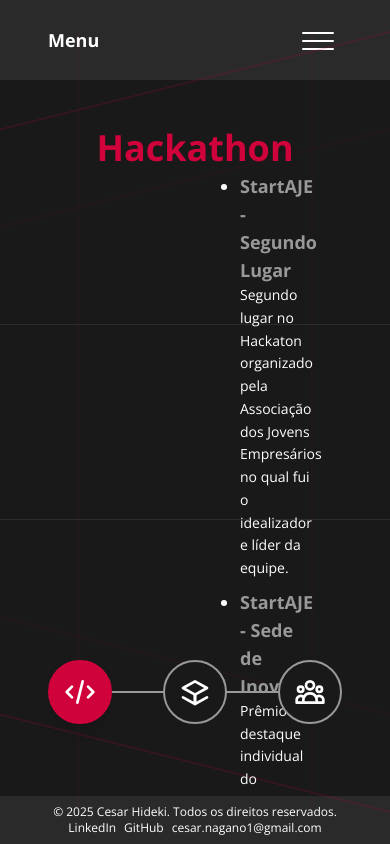
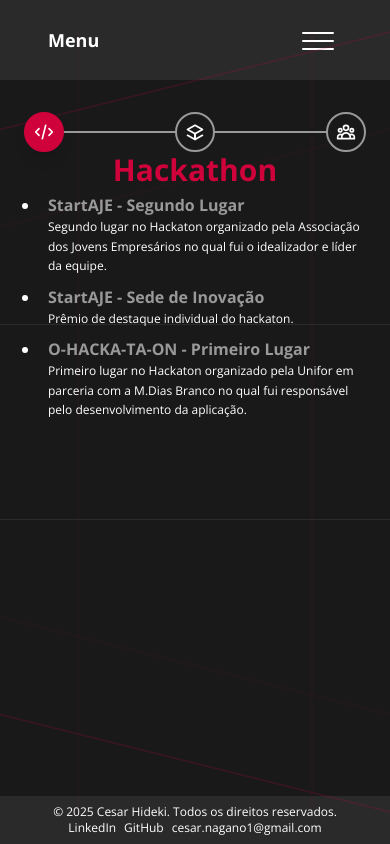
Before and after one commit to chidekina/chidekina-portfolio, a React (Vite) app: page /experiences in a window 390 px wide. Built offline with nearby package versions, Linux system fonts and the light colour scheme.

Commit message:
versao mobile 0.1

```diff
--- a/src/components/Container/index.jsx
+++ b/src/components/Container/index.jsx
@@ -2,16 +2,13 @@ import useWindowSize from "../../hooks/useWindowSize";
 
 const Container = ({ children, flexDirection = "flex-col", gap = "gap-0" }) => {
     const { width, height } = useWindowSize();
-    // Definir breakpoints para mobile
     const isMobile = width < 768;
-    // Proporções para linhas
     const svgW = isMobile ? 400 : 1920;
     const svgH = isMobile ? 800 : 1080;
     const w = isMobile ? (width || svgW) : '100vw';
     const h = isMobile ? (height || svgH) : '100vh';
     return (
         <div className="h-screen w-full bg-primary text-white relative overflow-hidden md:overflow-hidden overflow-y-auto">
-            {/* SVG fixo para desktop, responsivo para mobile */}
             {!isMobile && (
                 <svg
                     className="fixed top-0 left-0 w-screen h-screen pointer-events-none z-0"
--- a/src/components/ExperienceIcons/index.jsx
+++ b/src/components/ExperienceIcons/index.jsx
@@ -1,6 +1,29 @@
 const ExperienceIcons = ({ list, onClick, step }) => {
     return (
-        <div className="fixed bottom-30 left-1/2 transform -translate-x-1/2 w-full max-w-2xl z-50">
+        <>
+            <div className="block md:hidden w-full max-w-2xl z-50 flex justify-center mb-8">
+                <div className="relative flex items-center justify-between px-4 w-full">
+                    <div className="absolute top-1/2 left-4 right-4 h-0.5 bg-tertiary transform -translate-y-1/2 z-0"></div>
+                    {list.map((item, index) => (
+                        <div key={index} className="relative z-10">
+                            <button
+                                onClick={() => onClick(index)}
+                                className={`flex items-center justify-center w-10 h-10 rounded-full border-2 transition-all duration-300 hover:scale-110 ${index === step
+                                    ? 'bg-accent border-accent text-white shadow-lg'
+                                    : 'bg-primary border-tertiary text-white hover:border-accent'
+                                    }`}
+                            >
+                                <img
+                                    src={item.path}
+                                    alt={item.title}
+                                    className="w-5 h-5"
+                                />
+                            </button>
+                        </div>
+                    ))}
+                </div>
+            </div>
+            <div className="hidden md:block fixed bottom-30 left-1/2 transform -translate-x-1/2 w-full max-w-2xl z-50">
                 <div className="relative flex items-center justify-between px-12">
                     <div className="absolute top-1/2 left-12 right-12 h-0.5 bg-tertiary transform -translate-y-1/2 z-0"></div>
                     {list.map((item, index) => (
@@ -22,6 +45,7 @@ const ExperienceIcons = ({ list, onClick, step }) => {
                     ))}
                 </div>
             </div>
+        </>
     );
 }
 
--- a/src/components/ExperiencesList/index.jsx
+++ b/src/components/ExperiencesList/index.jsx
@@ -1,7 +1,7 @@
 import { useEffect, useState } from "react";
 
 const ExperiencesList = ({ list, step }) => {
-    const [fadeState, setFadeState] = useState('in'); // 'in' | 'out'
+    const [fadeState, setFadeState] = useState('in');
     const [displayedStep, setDisplayedStep] = useState(step);
 
     useEffect(() => {
@@ -10,7 +10,7 @@ const ExperiencesList = ({ list, step }) => {
             const timeout = setTimeout(() => {
                 setDisplayedStep(step);
                 setFadeState('in');
-            }, 300); // tempo do fade-out
+            }, 300);
             return () => clearTimeout(timeout);
         }
     }, [step, displayedStep]);
@@ -19,13 +19,13 @@ const ExperiencesList = ({ list, step }) => {
 
     return (
         <div className={`text-center mb-6 transition-opacity duration-300 ${fadeState === 'in' ? 'opacity-100' : 'opacity-0'}`}>
-            <h2 className="text-4xl font-bold mb-4 text-accent">{currentCategory.title}</h2>
-            <div className="text-lg leading-relaxed max-w-4xl mx-auto px-4 min-h-24 flex items-center justify-center">
-                <ul className="flex flex-col w-full max-w-4xl space-y-3 pt-1 text-center list-disc pl-40 gap-2">
+            <h2 className="text-3xl md:text-4xl font-bold mb-4 text-accent">{currentCategory.title}</h2>
+            <div className="text-base md:text-lg leading-relaxed max-w-4xl mx-auto px-2 md:px-4 min-h-24 flex items-center justify-center">
+                <ul className="flex flex-col w-full max-w-4xl space-y-3 pt-1 text-center list-disc pl-6 md:pl-40 gap-2">
                     {currentCategory.experiences.map(achievement => (
-                        <li key={achievement.id} className="text-left">
-                            <div className="font-bold text-tertiary text-lg mb-1">{achievement.name}</div>
-                            <div className="text-white leading-relaxed text-sm">{achievement.description}</div>
+                        <li key={achievement.id} className="text-left px-2 md:px-0">
+                            <div className="font-bold text-tertiary text-base md:text-lg mb-1">{achievement.name}</div>
+                            <div className="text-white leading-relaxed text-xs md:text-sm">{achievement.description}</div>
                         </li>
                     ))}
                 </ul>
--- a/src/components/Header/index.jsx
+++ b/src/components/Header/index.jsx
@@ -5,11 +5,9 @@ const Header = () => {
     const [open, setOpen] = useState(false);
     return (
         <header className="bg-secondary px-12 py-4 text-white flex items-center justify-between">
-            {/* Desktop Nav */}
             <div className="hidden md:block w-full">
                 <NavMenuHeader />
             </div>
-            {/* Mobile Hamburger */}
             <div className="md:hidden w-full flex items-center justify-between">
                 <span className="font-bold text-lg">Menu</span>
                 <button
@@ -17,7 +15,6 @@ const Header = () => {
                     onClick={() => setOpen(!open)}
                     aria-label="Abrir menu"
                 >
-                    {/* Animated Hamburger Icon */}
                     <span className="relative w-8 h-8 flex items-center justify-center">
                         <span className={`block absolute h-0.5 w-8 bg-white rounded transition-all duration-300 ease-in-out ${open ? 'rotate-45 top-4' : 'top-2'}`}></span>
                         <span className={`block absolute h-0.5 w-8 bg-white rounded transition-all duration-300 ease-in-out ${open ? 'opacity-0' : 'top-4'}`}></span>
@@ -25,11 +22,9 @@ const Header = () => {
                     </span>
                 </button>
             </div>
-            {/* Mobile Menu Overlay */}
             {open && (
                 <div className="fixed inset-0 bg-gradient-to-br from-black/30 via-black/10 to-transparent z-50 flex flex-col items-center justify-center backdrop-blur-sm transition-all duration-300" onClick={() => setOpen(false)}>
                     <div className="bg-secondary rounded-xl p-8 w-4/5 max-w-xs shadow-lg animate-fade-in-up flex flex-col items-center" onClick={e => e.stopPropagation()}>
-                        {/* Menu vertical mobile */}
                         <nav className="flex flex-col gap-2 w-full items-center">
                             <NavMenuHeader mobile vertical />
                         </nav>
@@ -39,7 +34,6 @@ const Header = () => {
                     </div>
                 </div>
             )}
-            {/* Animations */}
             <style>{`
                 @keyframes fade-in-up {
                     0% { opacity: 0; transform: translateY(30px); }
--- a/src/pages/About/index.jsx
+++ b/src/pages/About/index.jsx
@@ -28,18 +28,18 @@ const About = () => {
         });
     }, []);
     return (
-        <Container flexDirection="flex-row">
-            <div className="pl-18 py-12 w-1/3">
+        <Container flexDirection="flex-col md:flex-row">
+            <div className="w-full md:w-1/3 flex justify-center items-center py-8 md:py-12">
                 <img
-                    className={`w-sm rounded-full border-solid border-4 border-accent h-fit transition-all duration-700 ease-out hover:scale-105 hover:shadow-2xl hover:border-white ${showPhoto
+                    className={`w-40 h-40 md:w-sm md:h-auto rounded-full border-solid border-4 border-accent transition-all duration-700 ease-out hover:scale-105 hover:shadow-2xl hover:border-white ${showPhoto
                         ? 'transform translate-x-0 opacity-100'
                         : 'transform -translate-x-full opacity-0'
                         }`}
                     src={photo}
                     alt="Foto palestrando" />
             </div>
-            <div className="flex flex-col justify-center items-center px-10 gap-8 text-center w-2/3">
-                <h1 className={`text-[1.3rem] font-bold text-accent transition-all duration-700 ease-out ${showTitle
+            <div className="w-full md:w-2/3 flex flex-col justify-center items-center px-4 md:px-10 gap-6 md:gap-8 text-center">
+                <h1 className={`text-xl md:text-[1.3rem] font-bold text-accent transition-all duration-700 ease-out ${showTitle
                     ? 'transform translate-y-0 opacity-100'
                     : 'transform translate-y-8 opacity-0'
                     }`}>
@@ -57,7 +57,7 @@ const About = () => {
                     }`}>
                     Explore meu portfólio para conhecer meus projetos e como posso contribuir para o seu próximo desafio!
                 </p>
-                <h2 className={`font-bold text-xl transition-all duration-700 ease-out ${showConnectTitle
+                <h2 className={`font-bold text-lg md:text-xl transition-all duration-700 ease-out ${showConnectTitle
                     ? 'transform translate-y-0 opacity-100'
                     : 'transform translate-y-8 opacity-0'
                     }`}>
--- a/src/pages/Experiences/index.jsx
+++ b/src/pages/Experiences/index.jsx
@@ -15,19 +15,28 @@ const Experiences = () => {
 
     return (
         <Container>
-            <div className="flex flex-col items-center justify-center px-8 py-12">
-                <div className="w-full px-8 flex flex-col">
+            <div className="flex flex-col md:flex-col items-center justify-center px-2 md:px-8 py-8 md:py-12 w-full">
+                <div className="w-full flex flex-col md:flex-col">
+                    <div className="block md:hidden mb-8">
+                        <ExperienceIcons
+                            list={experinces}
+                            onClick={handleStepClick}
+                            step={currentStep}
+                        />
+                    </div>
                     <ExperiencesList
                         list={experinces}
                         step={currentStep}
                     />
+                    <div className="hidden md:block mt-8">
+                        <ExperienceIcons
+                            list={experinces}
+                            onClick={handleStepClick}
+                            step={currentStep}
+                        />
+                    </div>
                 </div>
             </div>
-            <ExperienceIcons
-                list={experinces}
-                onClick={handleStepClick}
-                step={currentStep}
-            />
         </Container>
     );
 };
```
Also changed, not shown: src/pages/HomePage/index.jsx (+23 -7 lines), src/pages/Experiences/index_new.jsx (deleted), src/pages/Experiences/index_updated.jsx (deleted). Lines whose indentation alone changed are shown as unchanged.
